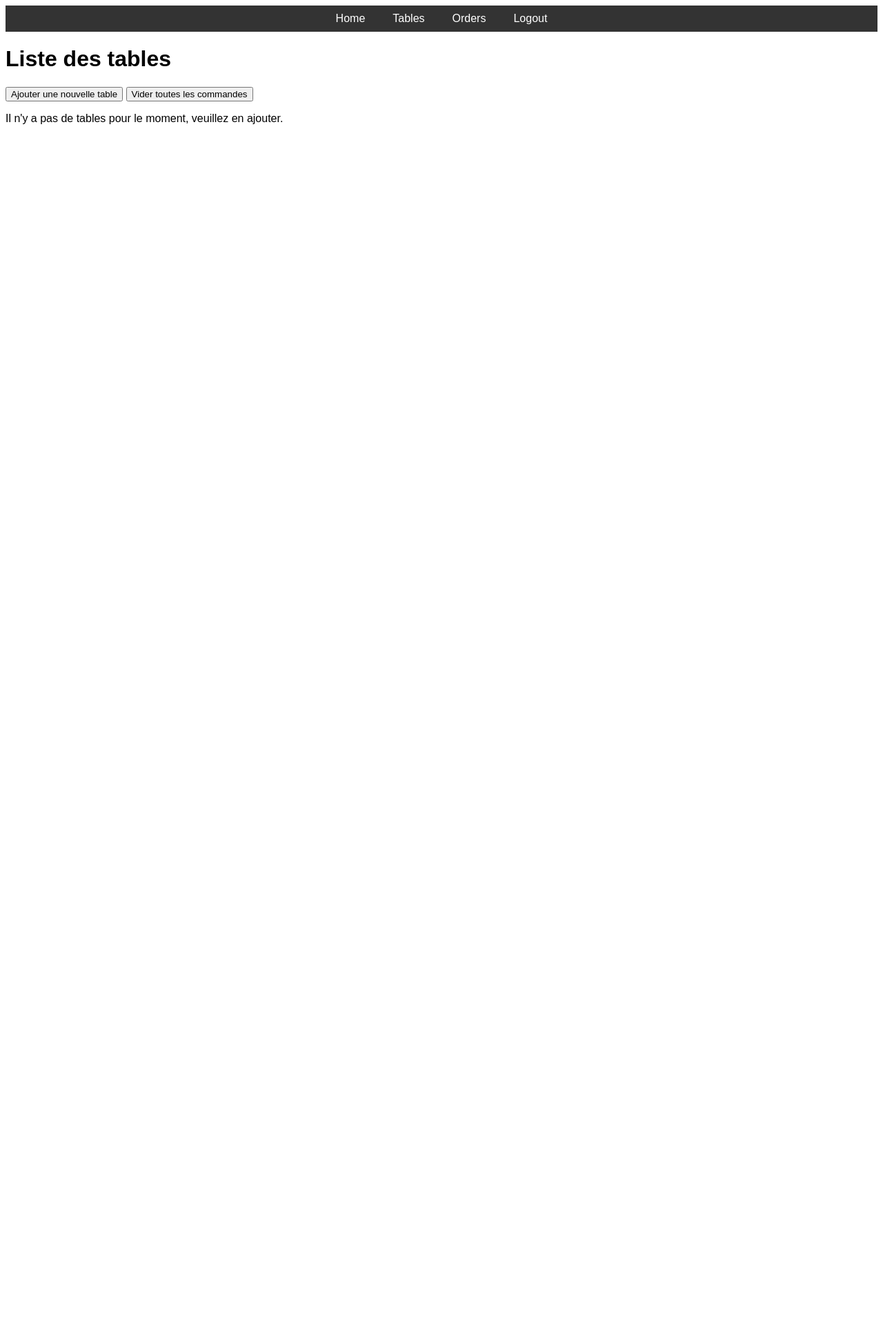
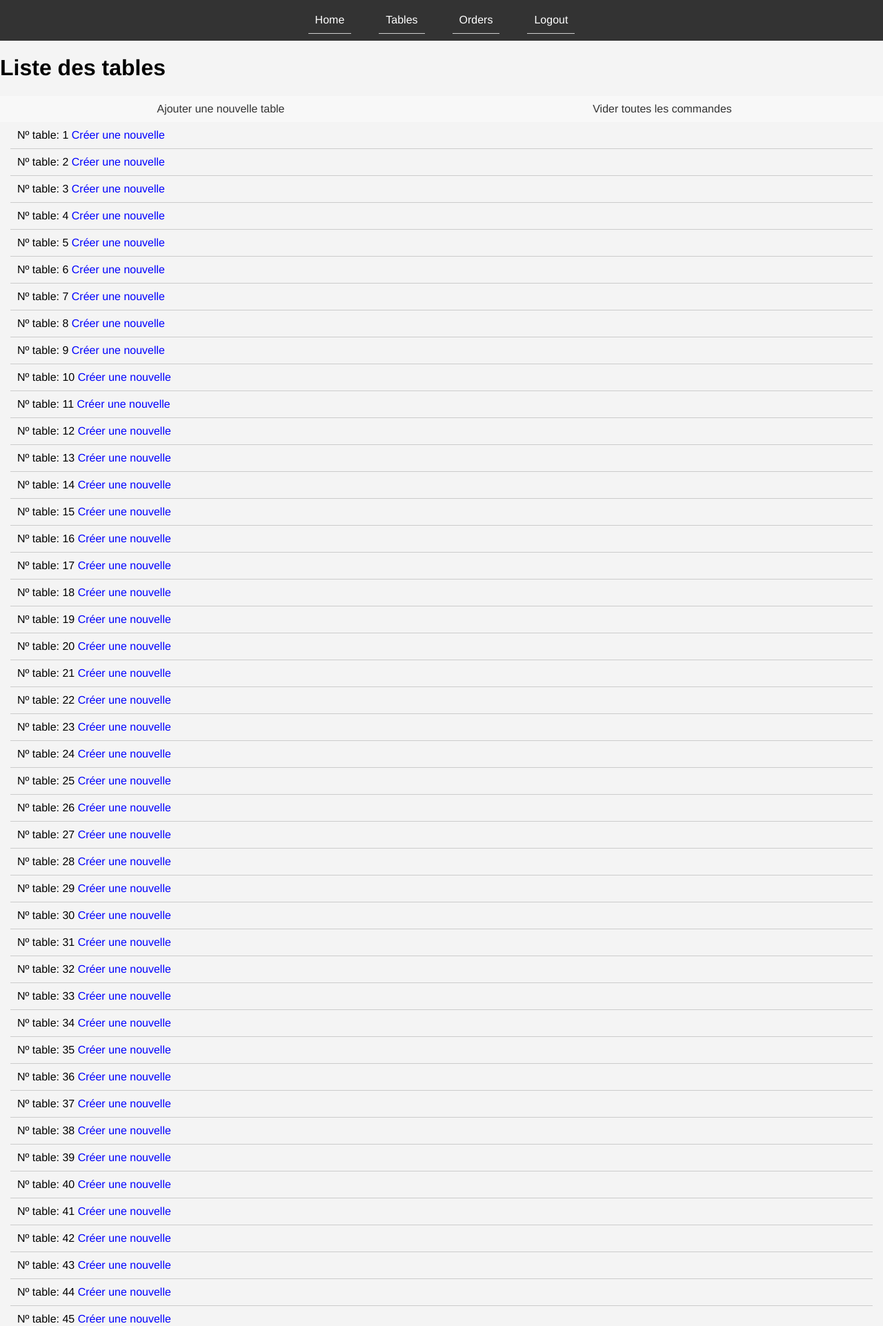
Before and after one commit to ja99ovo/restaurant, a Django app: page / in a window 1280 px wide. Shown: the top 1922 px of the page at 69% size. Before the commit the page ends 180 px from the top, so only its background shows below. Run offline with Django 5.2, Linux system fonts and the light colour scheme; the visitor is signed in with stand-in values (Sample User, id 1); data comes from the database, SQL or seed files in the repository; data that the repository does not hold is empty.

Commit message:
调整布局

```diff
--- a/myproject/settings.py
+++ b/myproject/settings.py
@@ -27,7 +27,7 @@
 # SECURITY WARNING: don't run with debug turned on in production!
 DEBUG = True
 
-ALLOWED_HOSTS = ['192.168.1.92', 'localhost', '127.0.0.1']
+ALLOWED_HOSTS = ['192.168.1.142', 'localhost', '127.0.0.1']
 
 
 # Application definition
--- a/restaurant/templates/restaurant/table_list.html
+++ b/restaurant/templates/restaurant/table_list.html
@@ -1,10 +1,84 @@
 {% extends "base.html" %}
 {% block content %}
+<!DOCTYPE html>
+<html lang="en">
+<head>
+    <meta charset="UTF-8">
+    <meta name="viewport" content="width=device-width, initial-scale=1">
+    <title>Table List</title>
+    <style>
+        body, button, a {  /* 应用到 body、button 和 a 元素 */
+            font-family: 'Helvetica Neue', Helvetica, Arial, sans-serif;
+            font-size: 16px;  /* 统一字体大小 */
+        }
+
+        body {
+            background-color: #f4f4f4;
+            margin: 0;
+            padding: 0;
+        }
+
+        .button-container {
+            display: flex;
+            width: 100%;  /* 容器宽度占满父元素 */
+        }
+
+        .button-container button {
+            flex: 1;  /* 使所有按钮平均分配空间 */
+            text-align: center;  /* 按钮文本居中 */
+            padding: 10px;  /* 增加一些内边距，使按钮更易点击 */
+            border: none;  /* 可选，移除边框 */
+            background-color: #f8f8f8;  /* 背景颜色，可按需调整 */
+            color: #333;  /* 文本颜色，可按需调整 */
+            outline: none;  /* 移除焦点时的边框 */
+            cursor: pointer;  /* 鼠标悬停时显示指针 */
+        }
+
+        .button-container button:hover {
+            background-color: #e0e0e0;  /* 鼠标悬停时的背景颜色 */
+        }
+
+        .container {
+            width: 100%;  /* 容器宽度为100% */
+            padding: 0 15px;  /* 防止内容直接贴到屏幕边缘 */
+            box-sizing: border-box;  /* 边距和内边距包含在宽度内 */
+        }
+
+        ul {
+            list-style: none;  /* 去除列表符号 */
+            padding: 0;
+            margin: 0;
+        }
+
+        li {
+            padding: 10px;  /* 增加内边距 */
+            border-bottom: 1px solid #ccc;  /* 每项之间用边线分隔 */
+            word-wrap: break-word;  /* 长单词或URL换行 */
+        }
+
+        a {
+            color: blue;  /* 链接颜色 */
+            text-decoration: none;  /* 去掉下划线 */
+            display: inline-block;  /* 确保链接在其容器中正确显示 */
+            width: auto;  /* 链接自动宽度 */
+            overflow-wrap: break-word;  /* URL过长时自动换行 */
+        }
+
+        p {
+            text-align: center;  /* 居中显示文本 */
+            color: #666;  /* 文本颜色 */
+        }
+
+    </style>
+</head>
+<body>
     <h1>Liste des tables</h1>
 
+    <div class="button-container">
         <button onclick="addNewTable()">Ajouter une nouvelle table</button>
         <!-- 清空所有订单的按钮 -->
         <button onclick="showCustomConfirm()">Vider toutes les commandes</button>
+    </div>
 
     <!-- 自定义确认弹窗 -->
     <div id="customConfirm" style="display: none; position: fixed; left: 50%; top: 50%; transform: translate(-50%, -50%); border: 1px solid black; background-color: white; padding: 20px; z-index: 100;">
@@ -25,14 +99,13 @@
 
     <script>
         function addNewTable() {
-    // 发送一个请求到后端以添加新桌子
             fetch('{% url "add_table" %}', {
                 method: 'POST',
                 headers: {
                     'X-CSRFToken': '{{ csrf_token }}',
                     'Content-Type': 'application/json'
                 },
-        body: JSON.stringify({ 'action': 'add' }) // 可以发送更多信息，如果你的表中有其他字段
+                body: JSON.stringify({ 'action': 'add' })
             })
             .then(response => response.json())
             .then(data => {
@@ -57,7 +130,7 @@
                 method: 'POST',
                 headers: {
                     'X-CSRFToken': '{{ csrf_token }}',
-            'Content-Type': 'application/json'
+                    'Content-Type: 'application/json'
                 }
             })
             .then(response => response.json())
@@ -69,26 +142,30 @@
                     alert("清空失败");
                 }
             });
-
             hideCustomConfirm();  // 关闭确认弹窗
         }
-
     </script>
 
     {% if tables %}
+        <div class="container">
             <ul>
             {% for table in tables %}
                 <li>
-            Numéro de table: {{ table.id }}
+                    Nº table: {{ table.id }}
                     {% if table.active %}
                         <a href="{% url 'add_order_item' %}?table_id={{ table.id }}">Voir la commande: {{table.active}}</a>
                     {% else %}
-                <a href="{% url 'add_order_item' %}?table_id={{ table.id }}">Créer une nouvelle commande</a>
+                        <a href="{% url 'add_order_item' %}?table_id={{ table.id }}">Créer une nouvelle</a>
                     {% endif %}
                 </li>
             {% endfor %}
             </ul>
+        </div>
     {% else %}
+        <div class="container">
             <p>Il n'y a pas de tables pour le moment, veuillez en ajouter.</p>
+        </div>
     {% endif %}
+</body>
+</html>
 {% endblock %}
```
Also changed, not shown: restaurant/templates/restaurant/add_order_item.html (+17 -9 lines), restaurant/migrations/0002_auto_20240417_1721.py (added). Lines whose indentation alone changed are shown as unchanged.
